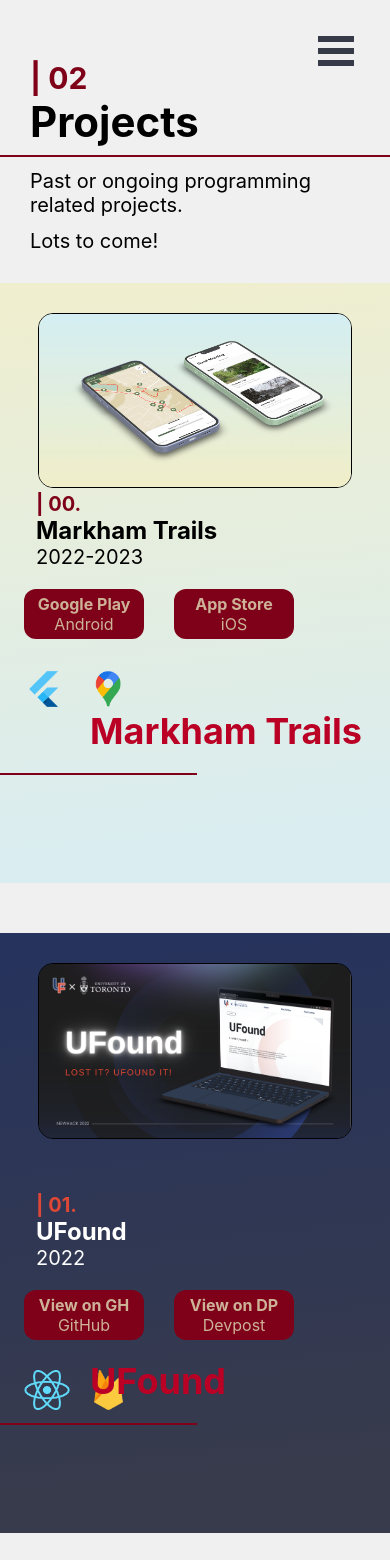
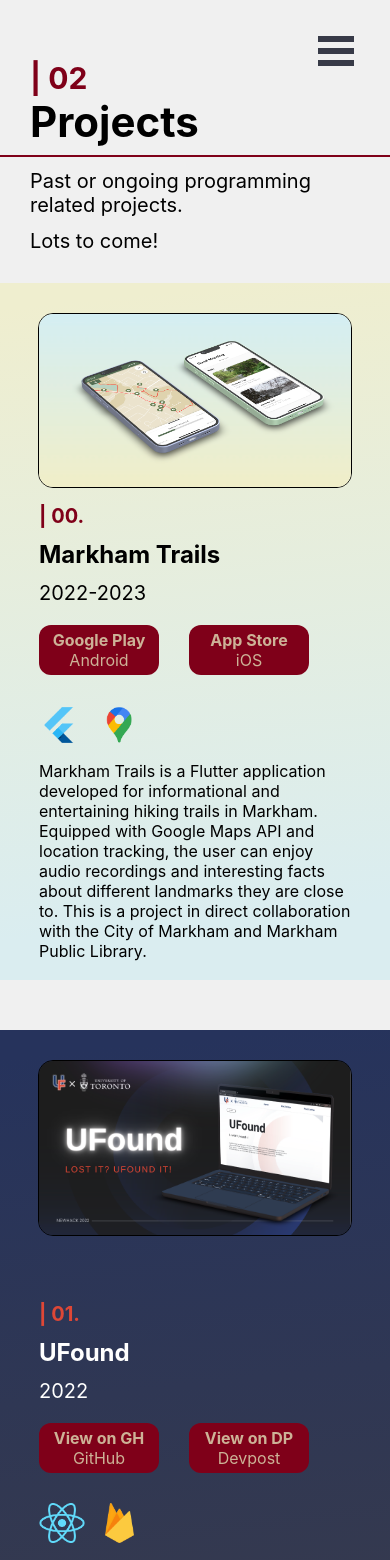
Before and after one commit to sarinali/Personal-Website, a React (Create React App) app: page /projects in a window 390 px wide. Shown: the top 1560 px of the page. Built offline with nearby package versions, Linux system fonts and the light colour scheme.

Commit message:
mobile formatting for projects

```diff
--- a/src/components/ProjectContainerDesktop.js
+++ b/src/components/ProjectContainerDesktop.js
@@ -27,7 +27,7 @@
   }, []);
 
   const Wrapper = styled.div`
-    height: ${width > breakpoint ? '400px' : '600px'};
+    height: ${width > breakpoint ? '400px' : 'inherit'};
     width: 100%;
     display: flex;
     justify-content: center;
@@ -63,6 +63,18 @@
     color: ${isDark ? "#DE4736" : "#7F0019"};
 
   `;
+
+  const MobileDescription = styled.div`
+    display: none;
+    @media (max-width: 760px) {
+      display: flex;
+      text-align: left;
+      margin-left: 10%;
+      margin-right: 10%;
+      color: ${isDark? 'white' : 'black'};
+      margin-top: 12px;
+    }
+  `
 
 
   return (
@@ -130,6 +142,7 @@
             );
           })}
         </div>
+        <MobileDescription>{description}</MobileDescription>
       </div>
     </Wrapper>
   );
--- a/src/css/home.css
+++ b/src/css/home.css
@@ -220,3 +220,7 @@
         width: 80%;
     }
 }
+
+.home-introduction {
+    height: 800px;
+}
--- a/src/css/projects.css
+++ b/src/css/projects.css
@@ -180,6 +180,10 @@
     margin-left: 24px;
 }
 
+.mobile-description {
+    display: none;
+}
+
 
 @media (max-width: 760px) {
     .project-source-image {
@@ -203,7 +207,37 @@
     }
 
     .project-detail {
-        margin-left: 36px;
+        margin-top: 12px;
+        margin-left: 10%;
     }
 
+    .project-buttons {
+        margin-left: 10%;
+    }
+
+    .project-tech {
+        margin-left: 10%;
+    }
+
+    .individ-tech {
+        margin-left: 0;
+        margin-right: 20px;
+    }
+
+    .project-line {
+        display: none;
+    }
+
+    .project-title-display {
+        display: none;
+    }
+
+    .mobile-description {
+        display: flex;
+        text-align: left;
+    }
+
+    .project-details-wrapper {
+        padding-bottom: 5%;
+    }
 }
--- a/src/pages/Home.js
+++ b/src/pages/Home.js
@@ -11,6 +11,10 @@
     // `;
 
     return (
+        <div className="home-wrapper">
+            <div className="home-introduction">
+                <div>aalsdkfjlasdkjf</div>
+            </div>
             <div className='home-body'>
                 <div className='media-wrapper'>
                     <div className="media-parent">
@@ -52,7 +56,7 @@
                         Nice having you here, feel free to explore my site!
                     </div>
                 </div>
-
+            </div>
         </div>
     )
 }
```
Lines whose indentation alone changed are shown as unchanged.
